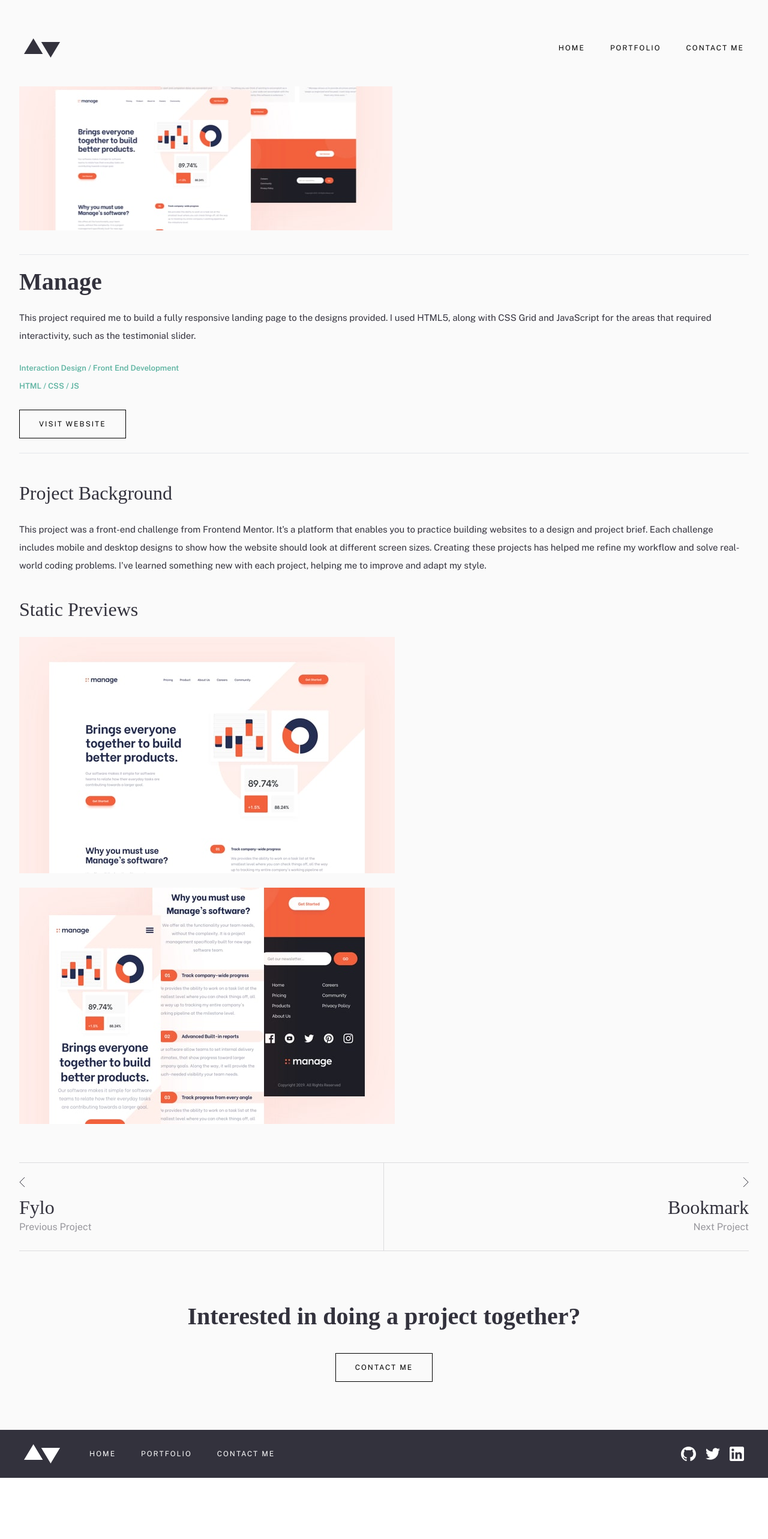
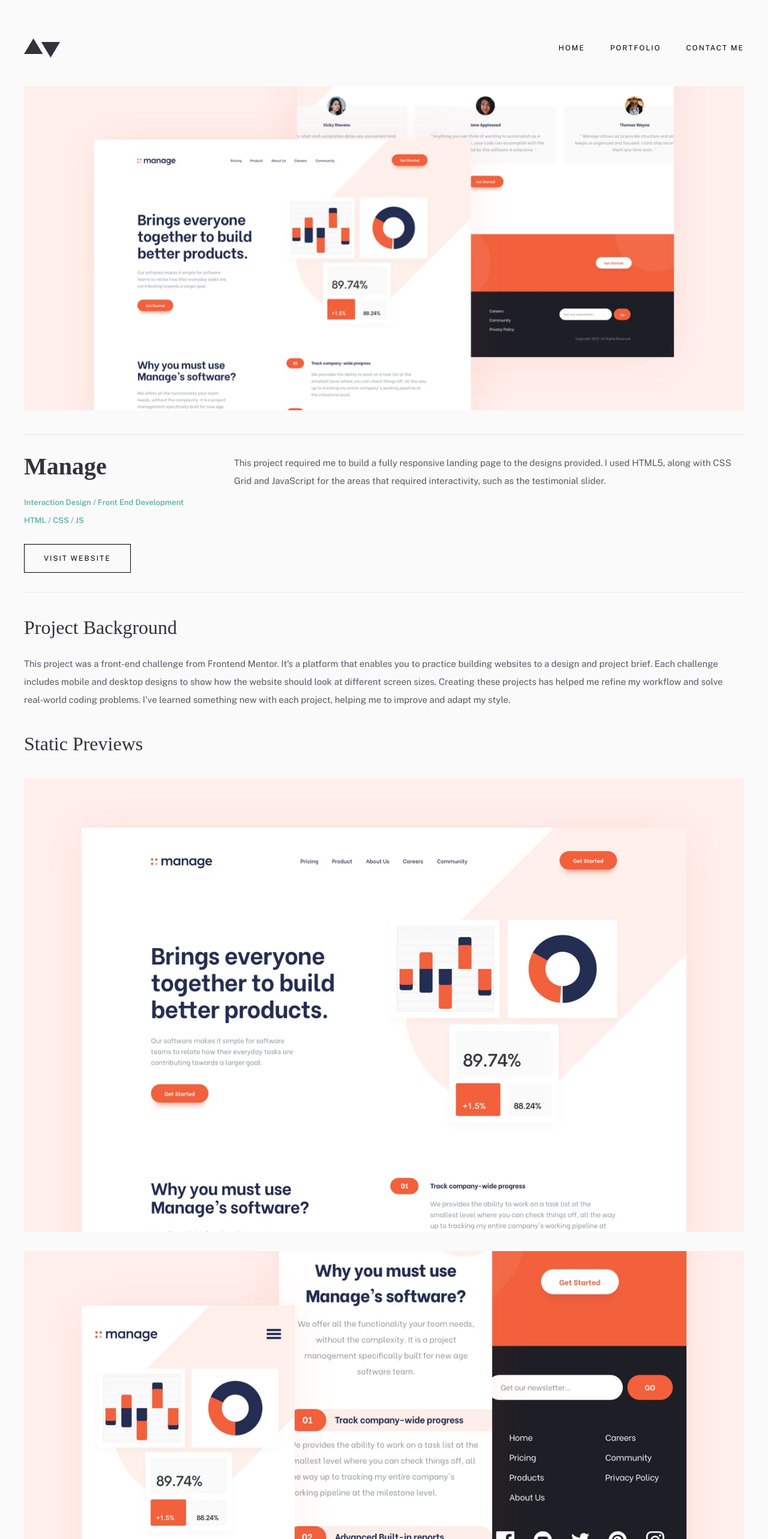
Before and after one commit to peternguyen777/fem-minimal-portfolio, a Next.js app: page /portfolio/manage in a window 1280 px wide. Shown: the top 2566 px of the page at 60% size. Before the commit the page ends 2464 px from the top, so only its background shows below. Built offline with nearby package versions, Linux system fonts and the light colour scheme; a web font is replaced by a local one.

Commit message:
tablet panels

```diff
--- a/components/ContactFooter.js
+++ b/components/ContactFooter.js
@@ -5,7 +5,7 @@
   return (
     <React.Fragment>
       <div className='flex flex-col items-center sm:mt-24 sm:flex-row sm:justify-between'>
-        <h2 className='mt-[80px] mb-10 text-center sm:my-0 sm:max-w-[350px] sm:items-center sm:text-left'>
+        <h2 className='mt-20 mb-10 text-center sm:my-0 sm:max-w-[350px] sm:items-center sm:text-left'>
           Interested in doing a project together?
         </h2>
         <div className='sm:flex sm:flex-grow sm:items-center sm:justify-between'>
@@ -13,7 +13,7 @@
           <ButtonSecondary href='/contact'>CONTACT ME</ButtonSecondary>
         </div>
       </div>
-      <div className='pt-[80px] sm:pt-24' />
+      <div className='pt-20 sm:pt-24' />
     </React.Fragment>
   );
 };
--- a/components/PortfolioProjects.js
+++ b/components/PortfolioProjects.js
@@ -2,6 +2,7 @@
   {
     id: 0,
     imageMobile: "/portfolio/mobile/image-portfolio-manage@2x.jpg",
+    imageTablet: "/portfolio/tablet/image-portfolio-manage@2x.jpg",
     title: "Manage",
     slug: "manage",
     introduction:
@@ -11,12 +12,16 @@
     category: "Interaction Design / Front End Development",
     languages: "HTML / CSS / JS",
     heroMobile: "/detail/mobile/image-manage-hero@2x.jpg",
+    heroTablet: "/detail/tablet/image-manage-hero@2x.jpg",
     previewMobile: "/detail/mobile/image-manage-preview-1@2x.jpg",
     preview2Mobile: "/detail/mobile/image-manage-preview-2@2x.jpg",
+    previewTablet: "/detail/tablet/image-manage-preview-1@2x.jpg",
+    preview2Tablet: "/detail/tablet/image-manage-preview-2@2x.jpg",
   },
   {
     id: 1,
     imageMobile: "/portfolio/mobile/image-portfolio-bookmark@2x.jpg",
+    imageTablet: "/portfolio/tablet/image-portfolio-bookmark@2x.jpg",
     title: "Bookmark",
     slug: "bookmark",
     introduction:
@@ -26,12 +31,16 @@
     category: "Interaction Design / Front End Development",
     languages: "HTML / CSS / JS",
     heroMobile: "/detail/mobile/image-bookmark-hero@2x.jpg",
+    heroTablet: "/detail/tablet/image-bookmark-hero@2x.jpg",
     previewMobile: "/detail/mobile/image-bookmark-preview-1@2x.jpg",
     preview2Mobile: "/detail/mobile/image-bookmark-preview-2@2x.jpg",
+    previewTablet: "/detail/tablet/image-bookmark-preview-1@2x.jpg",
+    preview2Tablet: "/detail/tablet/image-bookmark-preview-2@2x.jpg",
   },
   {
     id: 2,
     imageMobile: "/portfolio/mobile/image-portfolio-insure@2x.jpg",
+    imageTablet: "/portfolio/tablet/image-portfolio-insure@2x.jpg",
     title: "Insure",
     slug: "insure",
     introduction:
@@ -41,12 +50,16 @@
     category: "Interaction Design / Front End Development",
     languages: "HTML / CSS / JS",
     heroMobile: "/detail/mobile/image-insure-hero@2x.jpg",
+    heroTablet: "/detail/tablet/image-insure-hero@2x.jpg",
     previewMobile: "/detail/mobile/image-insure-preview-1@2x.jpg",
     preview2Mobile: "/detail/mobile/image-insure-preview-2@2x.jpg",
+    previewTablet: "/detail/tablet/image-insure-preview-1@2x.jpg",
+    preview2Tablet: "/detail/tablet/image-insure-preview-2@2x.jpg",
   },
   {
     id: 3,
     imageMobile: "/portfolio/mobile/image-portfolio-fylo@2x.jpg",
+    imageTablet: "/portfolio/tablet/image-portfolio-fylo@2x.jpg",
     title: "Fylo",
     slug: "fylo",
     introduction:
@@ -56,8 +69,11 @@
     category: "Interaction Design / Front End Development",
     languages: "HTML / CSS",
     heroMobile: "/detail/mobile/image-fylo-hero@2x.jpg",
+    heroTablet: "/detail/tablet/image-fylo-hero@2x.jpg",
     previewMobile: "/detail/mobile/image-fylo-preview-1@2x.jpg",
     preview2Mobile: "/detail/mobile/image-fylo-preview-2@2x.jpg",
+    previewTablet: "/detail/tablet/image-fylo-preview-1@2x.jpg",
+    preview2Tablet: "/detail/tablet/image-fylo-preview-2@2x.jpg",
   },
 ];
 
--- /dev/null
+++ b/components/ProjectNav.js
@@ -0,0 +1,37 @@
+import React from "react";
+import Link from "next/link";
+
+const ProjectNav = (props) => {
+  return (
+    <div className='border-primary_darkblue/15 grid grid-cols-2 border-t border-b'>
+      <Link href={`/portfolio/${props.prevSlug}`}>
+        <div className='border-primary_darkblue/15 sm:item col-span-1 grid place-items-start border-r sm:flex'>
+          <img
+            src='/icons/arrow-left.svg'
+            alt=''
+            className='mt-6 mb-4 sm:my-auto sm:mr-8'
+          />
+          <div className='sm:my-8'>
+            <h3>{props.prevTitle}</h3>
+            <p className='mb-6 opacity-50 sm:mb-0'>Previous Project</p>
+          </div>
+        </div>
+      </Link>
+      <Link href={`/portfolio/${props.nextSlug}`}>
+        <div className='col-span-1 grid place-items-end sm:flex sm:flex-row-reverse '>
+          <img
+            src='/icons/arrow-right.svg'
+            alt=''
+            className='mt-6 mb-4 sm:my-auto sm:ml-8'
+          />
+          <div className='sm:my-8'>
+            <h3 className='text-right'>{props.nextTitle}</h3>
+            <p className='mb-6 text-right opacity-50 sm:mb-0'>Next Project</p>
+          </div>
+        </div>
+      </Link>
+    </div>
+  );
+};
+
+export default ProjectNav;
--- a/pages/contact/index.js
+++ b/pages/contact/index.js
@@ -7,9 +7,9 @@
   return (
     <div>
       <Header />
-      <main className='mt-[104px] bg-secondary_grey_bg px-8'>
-        <div>
-          <hr className='mb-6' />
+      <main className='mt-[104px] bg-secondary_grey_bg px-8 sm:mt-[144px] sm:px-10'>
+        <div className='sm:pt-[46px]'>
+          <hr className='mb-6 sm:mb-8' />
           <h2 className='mb-6'>Get in Touch</h2>
           <p className='mb-6 text-[15px]'>
             I'd love to hear about what you're working on and how I could help.
@@ -42,9 +42,9 @@
             </svg>
           </div>
         </div>
-        <hr className='mb-6' />
+        <hr className='mb-6 sm:mb-8' />
         <div>
-          <h2 className='mb-6'>Contact Me</h2>
+          <h2 className='mb-6 sm:mb-8'>Contact Me</h2>
           <form
             action='mailto:peter.quang.nguyen@gmail.com'
             method='POST'
@@ -94,7 +94,7 @@
               className='mb-6 h-[96px] w-full bg-primary_darkblue/10 pt-2 indent-4 text-[13px] leading-[30px] text-primary_darkblue focus:border focus:border-primary_cyan focus:outline-none'
             />
             <ButtonSendMessage>SEND MESSAGE</ButtonSendMessage>
-            <div className='pt-[80px]'></div>
+            <div className='pt-20 sm:pt-24'></div>
           </form>
         </div>
       </main>
--- a/pages/index.js
+++ b/pages/index.js
@@ -17,7 +17,7 @@
 
       <Header />
 
-      <main className='mt-[104px] bg-secondary_grey_bg px-8 sm:mt-[144px]'>
+      <main className='mt-[104px] bg-secondary_grey_bg px-8 sm:mt-[144px] sm:px-10'>
         <img
           src='/homepage/mobile/image-homepage-hero@2x.jpg'
           alt=''
--- a/pages/portfolio/[projectId].js
+++ b/pages/portfolio/[projectId].js
@@ -2,7 +2,8 @@
 import ButtonSecondary from "../../components/ButtonSecondary";
 import Footer from "../../components/Footer";
 import Header from "../../components/Header";
-import Link from "next/link";
+import ContactFooter from "../../components/ContactFooter";
+import ProjectNav from "../../components/ProjectNav";
 
 import PortfolioProjects from "../../components/PortfolioProjects";
 
@@ -10,47 +11,62 @@
   return (
     <div>
       <Header />
-      <main className='mt-[104px] bg-secondary_grey_bg px-8'>
-        <img src={props.projectData.heroMobile} alt='' />
+      <main className='mt-[104px] bg-secondary_grey_bg px-8 sm:mt-[144px] sm:px-10'>
+        <img src={props.projectData.heroMobile} alt='' className='sm:hidden' />
+        <img
+          src={props.projectData.heroTablet}
+          alt=''
+          className='hidden sm:inline-block'
+        />
+
         <hr className='mt-10 mb-6' />
-        <h2 className='mb-6'>{props.projectData.title}</h2>
-        <p className='mb-6 text-[15px]'>{props.projectData.introduction}</p>
-        <h6>{props.projectData.category}</h6>
-        <h6 className='mb-6'>{props.projectData.languages}</h6>
-        <ButtonSecondary href='/'>VISIT WEBSITE</ButtonSecondary>
-        <hr className='mt-6 mb-12' />
+        <div className='sm:mt-8 sm:mb-8 sm:flex'>
+          <div className='sm:w-[350px] sm:flex-none'>
+            <h2 className='mb-6'>{props.projectData.title}</h2>
+            <p className='mb-6 text-[15px] sm:hidden'>
+              {props.projectData.introduction}
+            </p>
+            <h6>{props.projectData.category}</h6>
+            <h6 className='mb-6'>{props.projectData.languages}</h6>
+            <ButtonSecondary href='/'>VISIT WEBSITE</ButtonSecondary>
+          </div>
+          <p className='mb-6 hidden text-[15px] sm:inline-block'>
+            {props.projectData.introduction}
+          </p>
+        </div>
+        <hr className='mt-6 mb-12 sm:mb-10' />
         <h3 className='mb-7'>Project Background</h3>
         <p className='mb-10 text-[15px]'>{props.projectData.background}</p>
-        <h3 className='mb-7'>Static Previews</h3>
-        <img src={props.projectData.previewMobile} alt='' className='mb-6' />
-        <img src={props.projectData.preview2Mobile} alt='' className='mb-16' />
+        <h3 className='mb-7 sm:mb-10'>Static Previews</h3>
+        <img
+          src={props.projectData.previewMobile}
+          alt=''
+          className='mb-6 sm:hidden'
+        />
+        <img
+          src={props.projectData.preview2Mobile}
+          alt=''
+          className='mb-16 sm:hidden'
+        />
+        <img
+          src={props.projectData.previewTablet}
+          alt=''
+          className='mb-6 hidden sm:mb-8 sm:inline-block'
+        />
+        <img
+          src={props.projectData.preview2Tablet}
+          alt=''
+          className='mb-16 hidden sm:mb-20 sm:inline-block'
+        />
 
-        <div className='border-primary_darkblue/15 mb-6 grid grid-cols-2 border-t border-b'>
-          <Link href={`/portfolio/${props.projectNav.prevProject.slug}`}>
-            <div className='border-primary_darkblue/15 col-span-1 grid place-items-start border-r'>
-              <img src='/icons/arrow-left.svg' alt='' className='mt-6 mb-4' />
-              <h3>{props.projectNav.prevProject.title}</h3>
-              <p className='mb-6 opacity-50'>Previous Project</p>
-            </div>
-          </Link>
-          <Link href={`/portfolio/${props.projectNav.nextProject.slug}`}>
-            <div className='col-span-1 grid place-items-end'>
-              <img src='/icons/arrow-right.svg' alt='' className='mt-6 mb-4' />
-              <h3 className='text-right'>
-                {props.projectNav.nextProject.title}
-              </h3>
-              <p className='mb-6 text-right opacity-50'>Next Project</p>
-            </div>
-          </Link>
-        </div>
+        <ProjectNav
+          prevSlug={props.projectNav.prevProject.slug}
+          prevTitle={props.projectNav.prevProject.title}
+          nextSlug={props.projectNav.nextProject.slug}
+          nextTitle={props.projectNav.nextProject.title}
+        />
 
-        <div className='flex flex-col items-center'>
-          <h2 className='mt-16 mb-10 text-center'>
-            Interested in doing a project together?
-          </h2>
-          <ButtonSecondary href='/contact'>CONTACT ME</ButtonSecondary>
-          <div className='mt-[80px]' />
-        </div>
+        <ContactFooter />
       </main>
 
       <Footer />
--- a/styles/globals.css
+++ b/styles/globals.css
@@ -20,7 +20,7 @@
   }
 
   p {
-    @apply font-publicsans text-[16px] font-normal leading-[30px] text-primary_darkblue;
+    @apply font-publicsans text-[16px] font-normal leading-[30px] text-primary_darkblue opacity-80;
   }
 
   textarea {
```
Also changed, not shown: pages/portfolio/index.js (+31 -14 lines).
